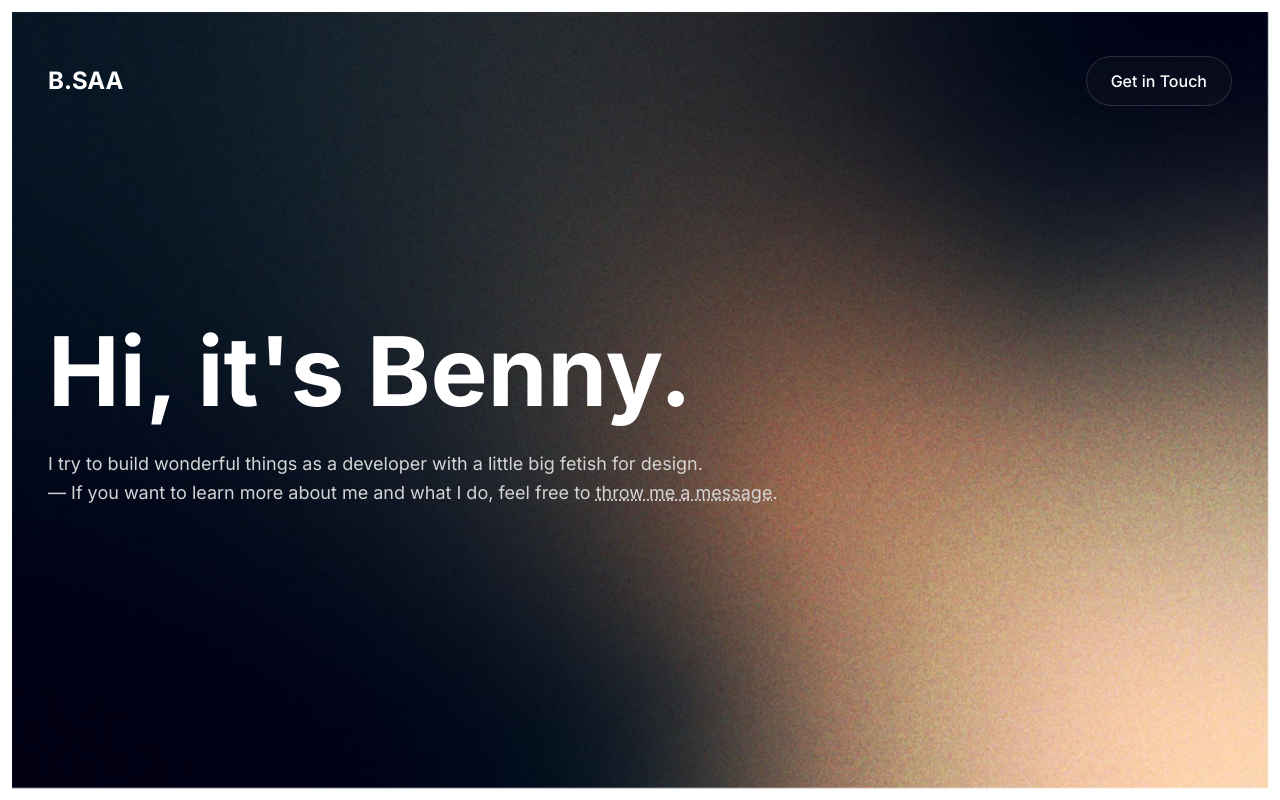
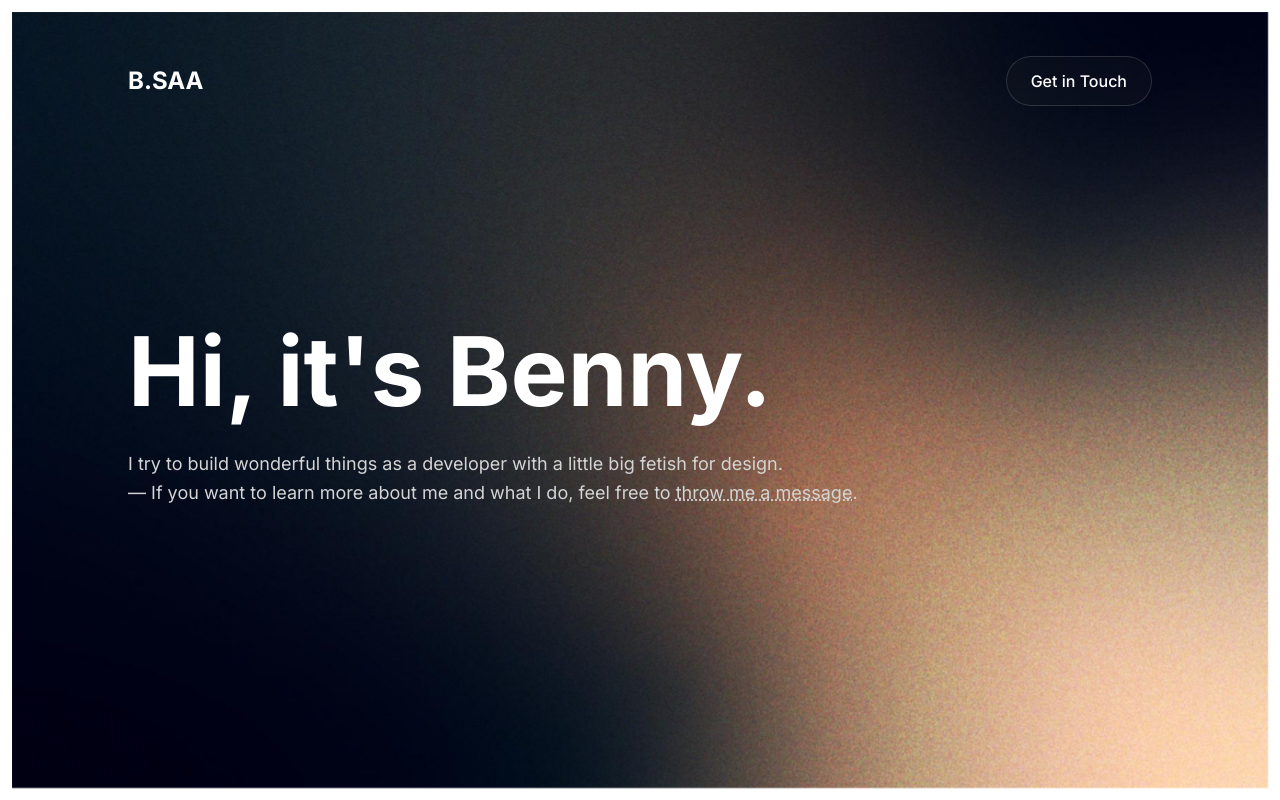
Before and after one commit to baeni/bsaa-ui, a Next.js app: page / in a window 1280 px wide. Shown: the top 800 px of the page. Built offline with nearby package versions, Linux system fonts and the light colour scheme.

Commit message:
Increase padding for container class

```diff
--- a/tailwind.config.ts
+++ b/tailwind.config.ts
@@ -10,7 +10,7 @@ const config: Config = {
     container: {
       center: true,
       padding: {
-        DEFAULT: "3rem"
+        DEFAULT: "8rem"
       },
     },
     extend: {
```
